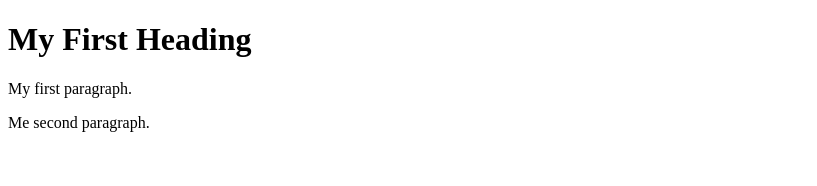
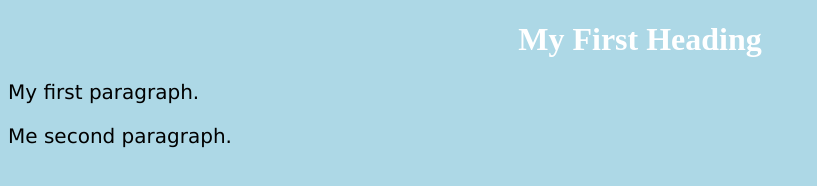
Before and after one commit to poli-koto/test_progect, a plain HTML site: page web_pages/index.html in a window 1280 px wide. Shown: the whole page, without its empty margins (0-817 px from the left). Drawn offline with Linux system fonts and the light colour scheme.

Commit message:
move files to sep folders

```diff
--- a/index.html
+++ b/web_pages/index.html
@@ -3,7 +3,7 @@
 <html>
 <head>
                 <title>Page Title</title>
-                <link rel="stylesheet" href="styles.css">
+                <link rel="stylesheet" href="/styles/style.css">
         </head>
 <body>
         <h1>My First Heading</h1>
```
Also changed, not shown: web_pages/page2.html (renamed from page2.html, +1 -1 lines).
